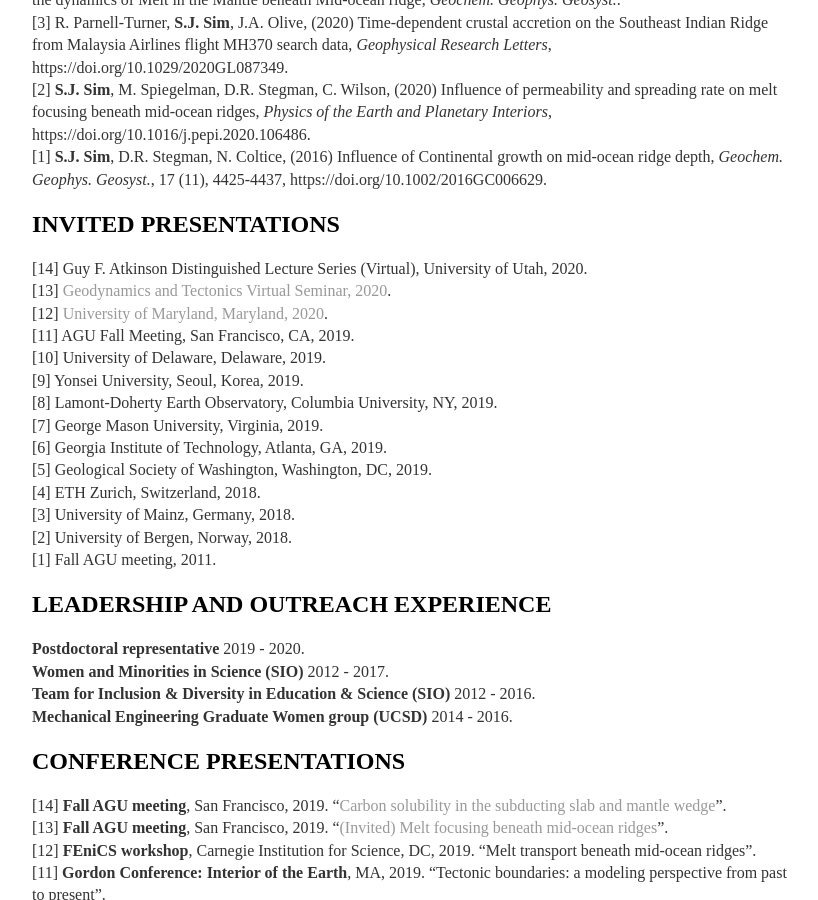
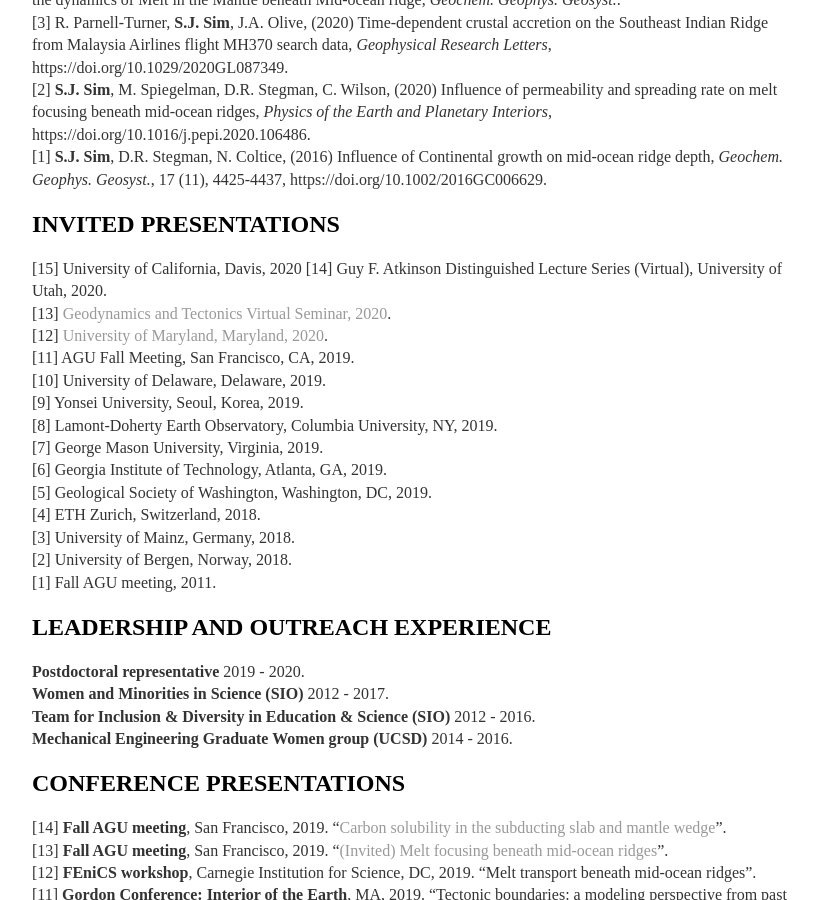
Before and after one commit to joycesim/joycesim.github.io, a Jekyll site: the page built from cv/index.md, in a window 1280 px wide and 900 px high, scrolled down 1957 px. Shown: the whole window, without its empty margins (224-1042 px from the left). Built offline with Jekyll 4.4.1, drawn with Linux system fonts in a browser that asks for light colours.

Commit message:
Update index.md

```diff
--- a/cv/index.md
+++ b/cv/index.md
@@ -76,6 +76,7 @@ Thurgood Marshall College and Scripps Institution of Oceanography.
 [1] **S.J. Sim**, D.R. Stegman, N. Coltice, (2016) Influence of Continental growth on mid-ocean ridge depth, *Geochem. Geophys. Geosyst.*, 17 (11), 4425-4437,  https://doi.org/10.1002/2016GC006629.
 
 ## INVITED PRESENTATIONS
+[15] University of California, Davis, 2020
 [14] Guy F. Atkinson Distinguished Lecture Series (Virtual), University of Utah, 2020.
 [13] [Geodynamics and Tectonics Virtual Seminar, 2020](https://www.youtube.com/watch?v=Sswf_4NkMvc).
 [12] [University of Maryland, Maryland, 2020](https://www.youtube.com/watch?v=5I66LxrcUj8).
```
